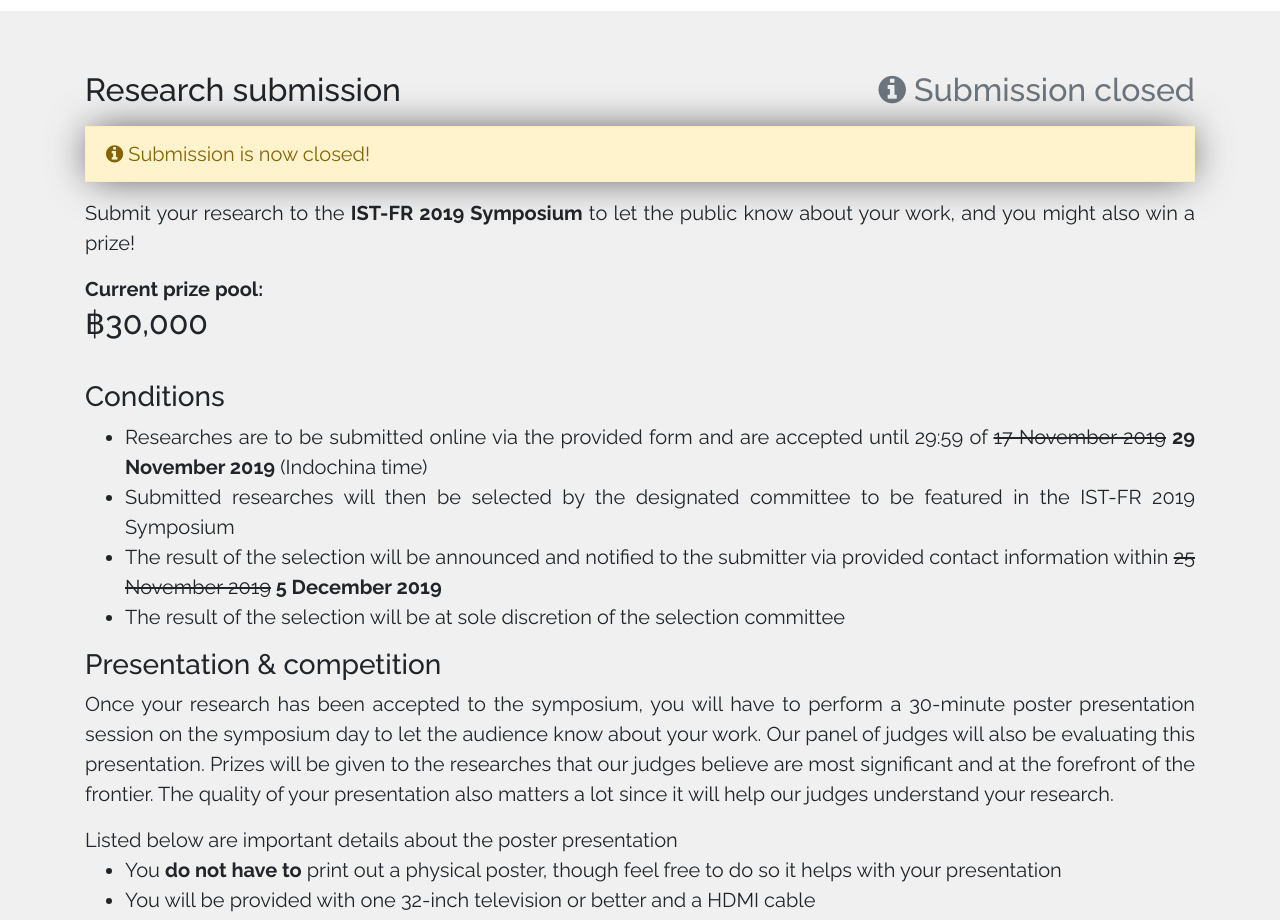
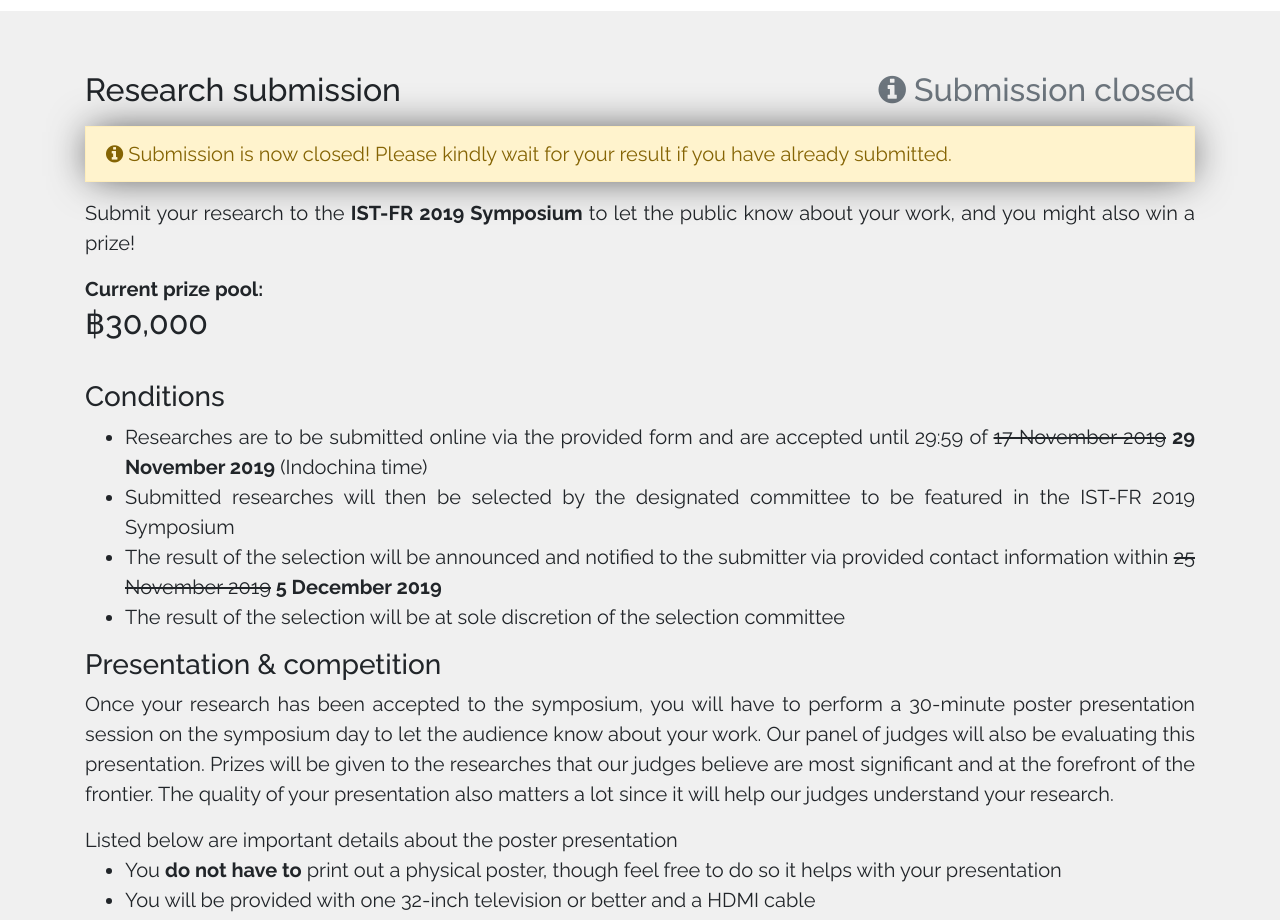
Before and after one commit to ist-fr/2019, a Vue app: page / in a window 1280 px wide. Shown: the part 5840-6760 px from the top of the page. Built offline with nearby package versions, Linux system fonts and the light colour scheme; what vue-scrollactive would draw is missing.

Commit message:
Add details alert for Submission

```diff
--- a/src/components/Home/Submission.vue
+++ b/src/components/Home/Submission.vue
@@ -18,7 +18,8 @@
             class="alert alert-warning rounded-0 shadow-straight"
             role="alert"
           >
-            <i class="fa fa-info-circle"></i> Submission is now closed!
+            <i class="fa fa-info-circle"></i> Submission is now closed! Please
+            kindly wait for your result if you have already submitted.
           </div>
           <p>
             Submit your research to the
```
